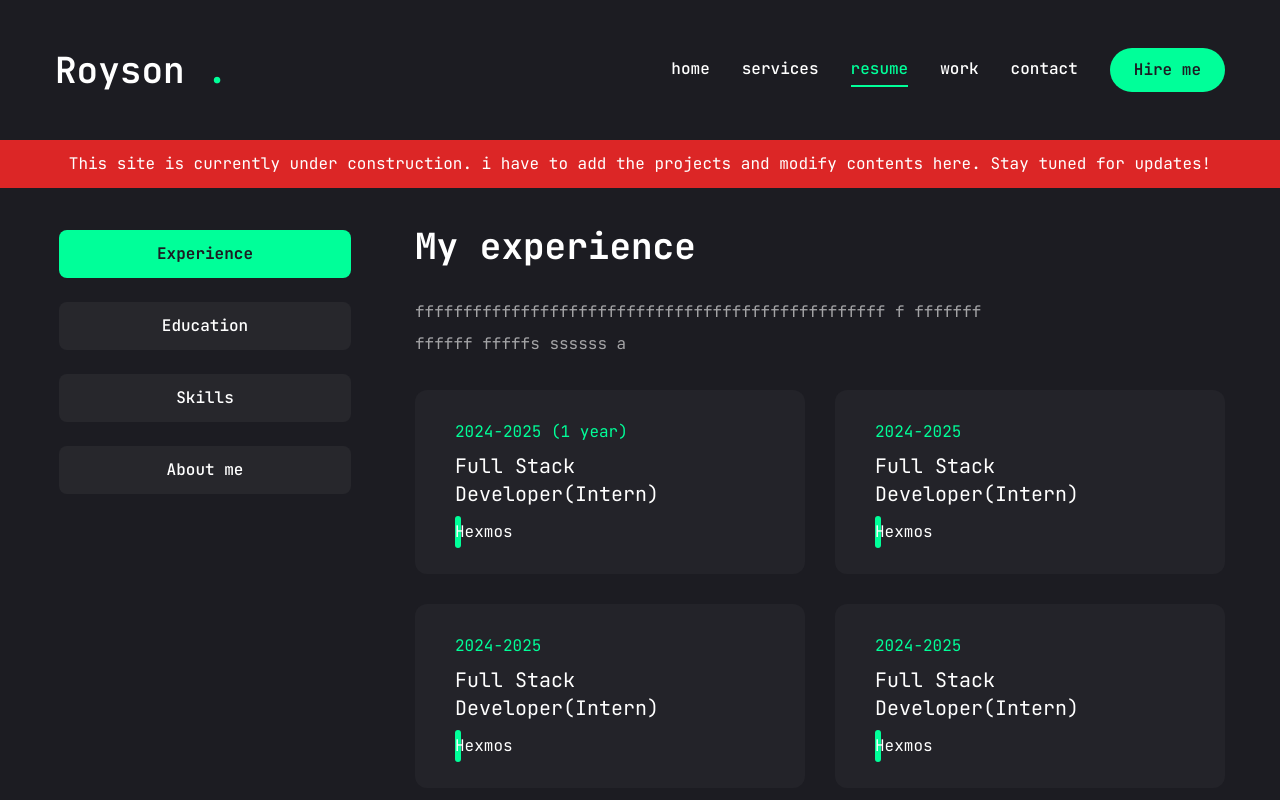
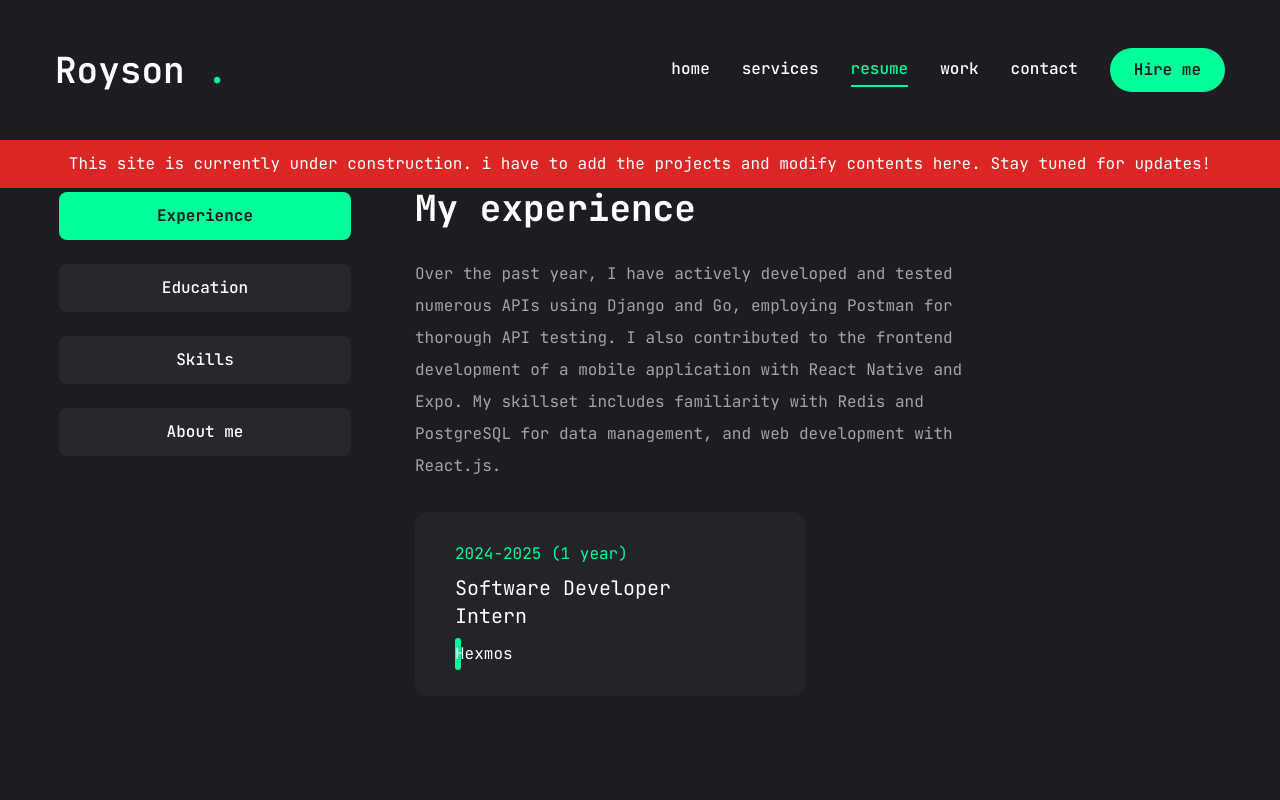
Before and after one commit to roysonmenezes/Portfolio, a Next.js app: page /resume in a window 1280 px wide. Shown: the top 800 px of the page. Built offline with nearby package versions, Linux system fonts and the light colour scheme.

Commit message:
updated resume section

```diff
--- a/app/resume/page.jsx
+++ b/app/resume/page.jsx
@@ -10,11 +10,11 @@ import {
   FaJs,
 } from "react-icons/fa";
 
-import { SiTailwindcss, SiNextdotjs } from "react-icons/si";
+import { SiTailwindcss, SiNextdotjs, SiReact, SiExpo } from "react-icons/si";
 
 const about = {
   title: "About me",
-  description: "Lorem ipsum dolor sit amet, consectetur adipiscing elit. ",
+  description: "Motivated Software Engineer with a strong academic foundation and proven coding skills, seeking to leverage my skills in a dynamic role. Possessing one year of internship experience where I gained practical experience in Full Stack Development. I am eager to contribute to innovative projects, collaborate with talented teams, and continue learning in a professional software development environment.",
   info: [
     {
       fieldName: "Name",
@@ -52,33 +52,33 @@ const experience = {
   icon: "/assets/resume/badge.svg",
   title: "My experience",
   description:
-    "fffffffffffffffffffffffffffffffffffffffffffffffff    f      fffffff    ffffff fffffs ssssss a",
+    "Over the past year, I have actively developed and tested numerous APIs using Django and Go, employing Postman for thorough API testing. I also contributed to the frontend development of a mobile application with React Native and Expo. My skillset includes familiarity with Redis and PostgreSQL for data management, and web development with React.js.",
   items: [
     {
       company: "Hexmos",
-      position: "Full Stack Developer(Intern)",
+      position: "Software Developer Intern",
       duration: "2024-2025 (1 year)",
     },
-    {
-      company: "Hexmos",
-      position: "Full Stack Developer(Intern)",
-      duration: "2024-2025",
-    },
-    {
-      company: "Hexmos",
-      position: "Full Stack Developer(Intern)",
-      duration: "2024-2025",
-    },
-    {
-      company: "Hexmos",
-      position: "Full Stack Developer(Intern)",
-      duration: "2024-2025",
-    },
-    {
-      company: "Hexmos",
-      position: "Full Stack Developer(Intern)",
-      duration: "2024-2025",
-    },
+    // {
+    //   company: "Hexmos",
+    //   position: "Full Stack Developer(Intern)",
+    //   duration: "2024-2025",
+    // },
+    // {
+    //   company: "Hexmos",
+    //   position: "Full Stack Developer(Intern)",
+    //   duration: "2024-2025",
+    // },
+    // {
+    //   company: "Hexmos",
+    //   position: "Full Stack Developer(Intern)",
+    //   duration: "2024-2025",
+    // },
+    // {
+    //   company: "Hexmos",
+    //   position: "Full Stack Developer(Intern)",
+    //   duration: "2024-2025",
+    // },
   ],
 };
 
@@ -87,7 +87,7 @@ const education = {
   icon: "/assets/resume/cap.svg",
   title: "My education",
   description:
-    "fffffffffffffffffffffffffffffffffffffffffffffffff    f      fffffff    ffffff fffffs ssssss a",
+    "Currently pursuing an engineering degree in CSBS Computer Science and Business System demonstrating strong academic performance with an 8.9 aggregate CGPA ",
   items: [
     {
       institution: "St. Joseph Engineering College, Mangalore",
@@ -98,20 +98,20 @@ const education = {
     {
       institution: "Online Program",
       degree: "Large Application Practicum",
-      duration: "2025",
+      duration: "4 weeks",
     },
     {
-      institution: "St. Joseph Engineering College, Mangalore",
+      institution: "Jawahar Navodaya Vidyalaya, Mangalore",
       degree:
-        "Bachelor of Engineering in Computer Science and Business Systems",
-      duration: "2022-2026",
+        "High School and Pre-University Education",
+      duration: "2015-2022",
     },
-    {
-      institution: "St. Joseph Engineering College, Mangalore",
-      degree:
-        "Bachelor of Engineering in Computer Science and Business Systems",
-      duration: "2022-2026",
-    },
+    // {
+    //   institution: "St. Joseph Engineering College, Mangalore",
+    //   degree:
+    //     "Bachelor of Engineering in Computer Science and Business Systems",
+    //   duration: "2022-2026",
+    // },
   ],
 };
 
@@ -119,14 +119,14 @@ const education = {
 const skills = {
   title: "My Skills",
   description:
-    "ffffff ffff ffffff ffffff ffffff ffffffff ffffffff , fffff. fffff.",
+    "Versatile developer with hands-on experience across multiple stacks, including Python (Django) for backend, JavaScript (React, Expo) for frontend and mobile, and Golang for efficient backend solutions. Skilled in styling with Tailwind CSS.",
   skillList: [
     {
-      icon: <FaHtml5 />,
+      icon: <SiReact />,
       name: "React Native",
     },
     {
-      icon: <FaCss3 />,
+      icon: <SiExpo />,
       name: "Expo",
     },
     {
@@ -265,8 +265,9 @@ const Resume = () => {
             <TabsContent value="skills" className="w-full h-full">
               <div className="flex flex-col gap-[30px] text-center xl:text-left">
                 <div>
-                  <h3 className="text-4x font-bold">{skills.title}</h3>
-                  <p className="max-w-[600px] text-white/60 mx-auto xl:text-left ">
+                  <h3 className="text-4xl font-bold">{skills.title}</h3>
+                  <br></br>
+                  <p className="max-w-[600px] text-white/60 mx-auto xl:mx-0">
                     {skills.description}
                   </p>
                 </div>
```
